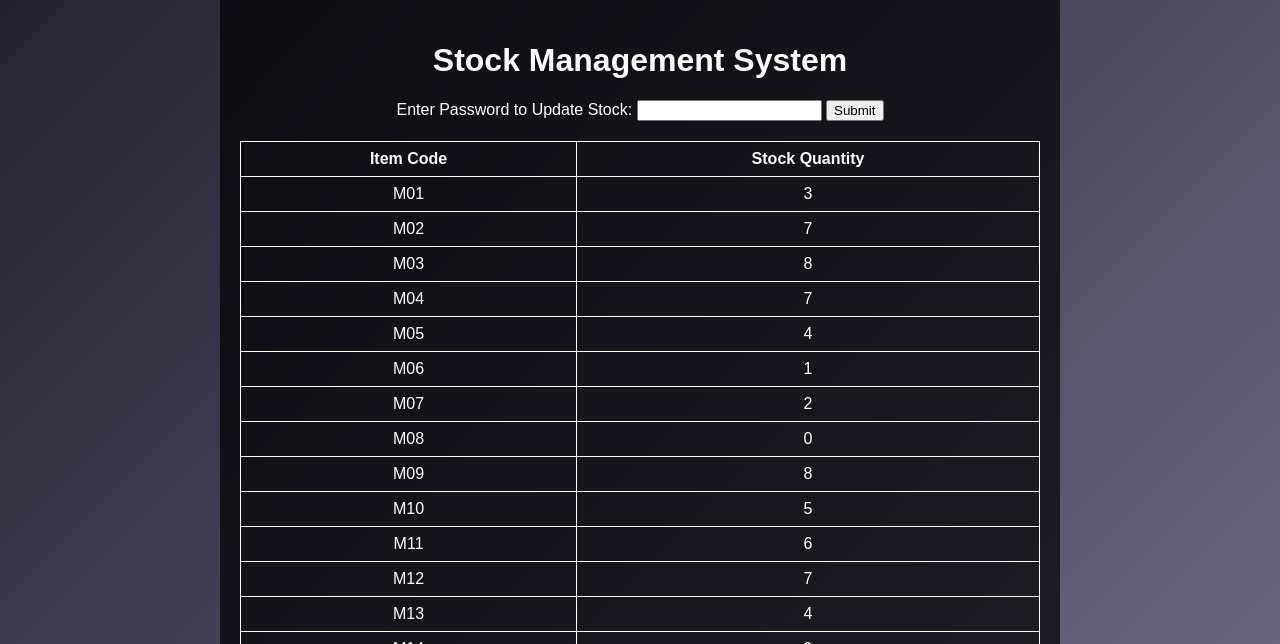
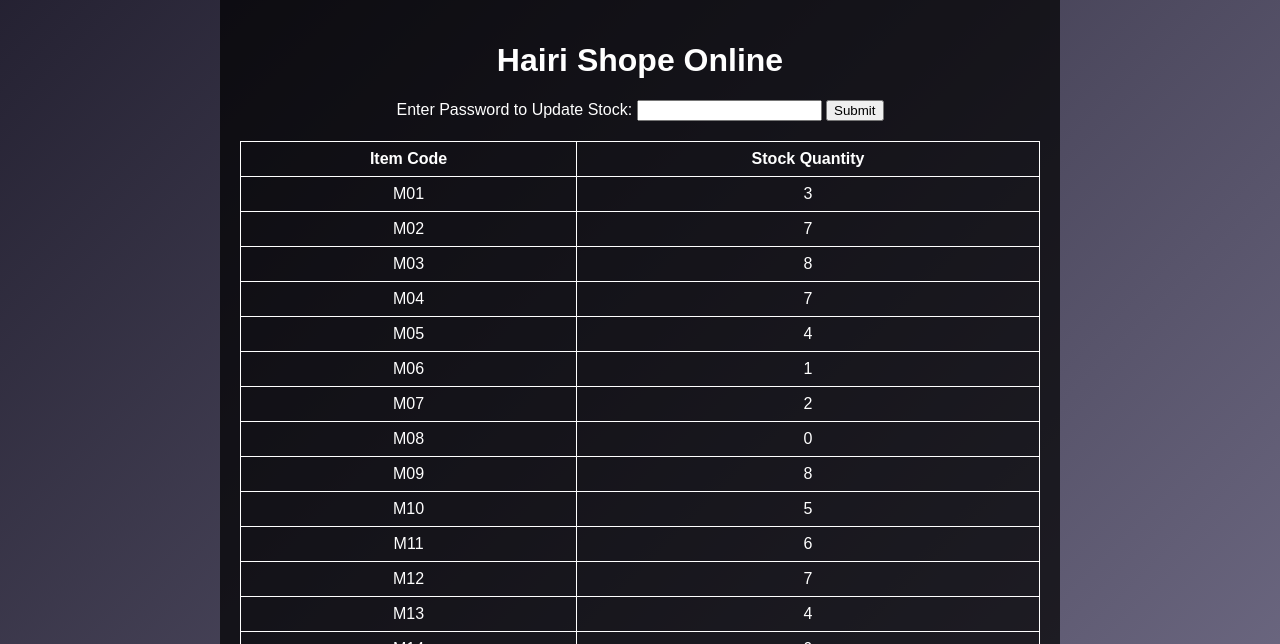
Before and after one commit to haezhairi24/suhairi, a plain HTML site: page index.html in a window 1280 px wide. Shown: the part 156-800 px from the top of the page. Drawn offline with Linux system fonts and the light colour scheme.

Commit message:
Update index.html

```diff
--- a/index.html
+++ b/index.html
@@ -67,7 +67,7 @@
 <body>
     <div class="container">
         <img src="https://lh3.googleusercontent.com/drive-viewer/AKGpihZwk5DjrsFynb1Oasj4giFi2xlxJodeYknzH1ZOHF4v4h4asOH4XC_UJAArpmLBKIBXK4NasFrlt0jV0xxcCK5KqF6G2U92c4s=s2560" alt="Logo" class="logo">
-        <h1>Stock Management System</h1>
+        <h1>Hairi Shope Online</h1>
 
         <div class="password-container" id="password-container">
             <label for="password">Enter Password to Update Stock: </label>
```
